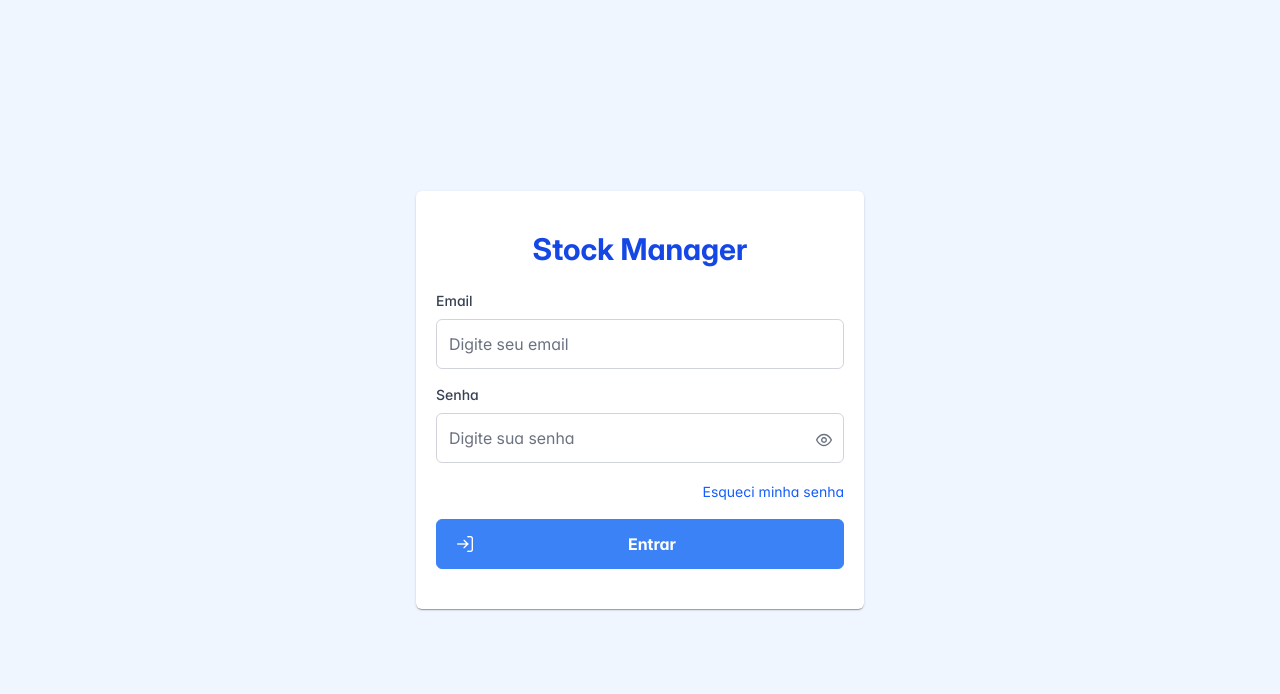
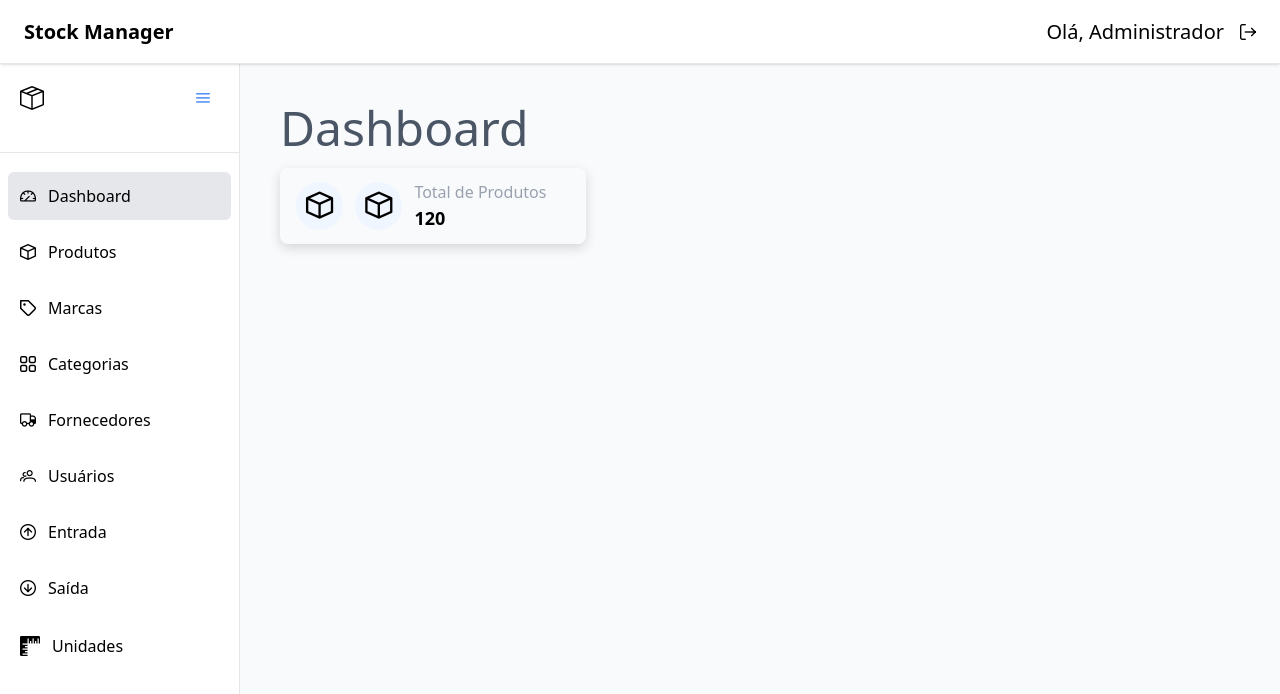
Before and after one commit to breno-dev98/frontend-stock-manager, a React (Vite) app: page /dashboard in a window 1280 px wide. Before the commit this address led to /login. Shown: the top 694 px of the page. Built offline with nearby package versions, Linux system fonts and the light colour scheme; no server answers; sample sign-in values are in the browser's storage.

Commit message:
criando tela de dashboard

```diff
--- a/src/App.jsx
+++ b/src/App.jsx
@@ -11,6 +11,7 @@ import UnidadesPage from "./pages/Unidades";
 import UsuariosPage from "./pages/Usuarios";
 import LoginPage from "./pages/Login";
 import PrivateRoute from "./routes/PrivateRoute";
+import DashboardPage from "./pages/Dashboard";
 
 const App = () => {
 
@@ -24,6 +25,7 @@ const App = () => {
       <Route element={<PrivateRoute />}>
         <Route path="/" element={<Layout />}>
           <Route path="produtos" element={<ProdutosPage />} />
+          <Route path="dashboard" element={<DashboardPage />} />
           <Route path="marcas" element={<MarcasPage />} />
           <Route path="categorias" element={<CategoriasPage />} />
           <Route path="fornecedores" element={<FornecedoresPage />} />
--- /dev/null
+++ b/src/pages/Dashboard/index.jsx
@@ -0,0 +1,33 @@
+import PagesLayout from "../../components/Layout/PagesLayout";
+
+const DashboardPage = () => {
+    const cards = [
+    {icon: 'pi pi-box', colorIcon: 'blue', colorBgIcon: 'blue'},
+    {icon: 'pi pi-box', colorIcon: 'blue', colorBgIcon: 'blue'},
+]
+  return (
+    <PagesLayout title="Dashboard">
+      <div>
+        <div
+          className="w-fit py-3 pl-4 pr-10 rounded-lg"
+          style={{
+            boxShadow: "0 4px 12px rgba(0, 0, 0, 0.15)",
+          }}
+        >
+                  <div className="flex items-center gap-3">
+                      {cards.map(c => (
+
+            <i className={`${c.icon} text-${c.colorIcon}-400 bg-${c.colorBgIcon}-50`} style={{ fontSize: "1.7rem", padding: 10, borderRadius: 50 }}></i>
+                      ))}
+            <div>
+              <h4 className="text-md font-medium text-gray-400">Total de Produtos</h4>
+              <span className="font-bold text-lg text-black">120</span>
+            </div>
+          </div>
+        </div>
+      </div>
+    </PagesLayout>
+  );
+};
+
+export default DashboardPage;
```
